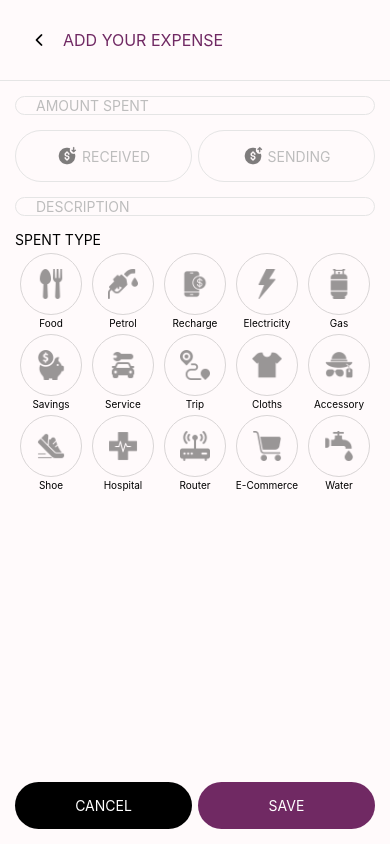
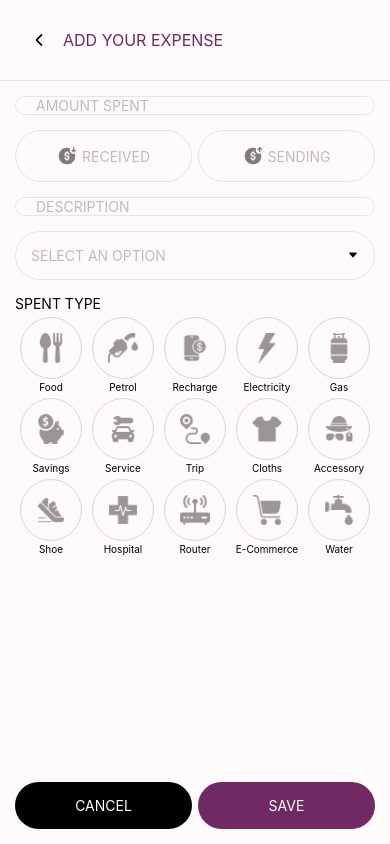
Before and after one commit to ASakkeer/rn-my-journey, a React Native app: screen /AddExpense in a window 390 px wide. Built offline with nearby package versions, Linux system fonts and the light colour scheme.

Commit message:
Add expense screen UI completed

```diff
--- /dev/null
+++ b/src/components/common/Dropdown.js
@@ -0,0 +1,151 @@
+import React, {useState} from 'react';
+import {StyleSheet, Modal} from 'react-native';
+import {
+  Button,
+  FlatList,
+  Ionicons,
+  Text,
+  TextInput,
+  TouchableOpacity,
+  View,
+} from '.';
+import {
+  DARK,
+  GREY_LIGHT,
+  GREY_X_LIGHT,
+  OVERLAY,
+  WHITE,
+} from '../../utils/colors';
+
+const paymentTypes = [
+  {id: 1, name: 'Amazon Pay'},
+  {id: 2, name: 'PhonePe'},
+  {id: 3, name: 'GPay'},
+  {id: 4, name: 'Paytm'},
+  {id: 5, name: 'Debit Card: Canara Bank'},
+  {id: 6, name: 'Debit Card: TMB'},
+  {id: 7, name: 'Cash'},
+];
+
+const _styles = StyleSheet.create({
+  overlay: {
+    flex: 1,
+    backgroundColor: OVERLAY,
+    justifyContent: 'center',
+  },
+  eachDropdownOption: {
+    borderBottomWidth: 1,
+  },
+});
+
+function Dropdown({searchOption = false, otherOption = false}) {
+  const [state, setState] = useState({
+    selectedValue: false,
+    enableOptions: false,
+    searchText: '',
+    otherText: '',
+  });
+
+  const handleAction = (key, value) => {
+    setState(prevData => ({
+      ...prevData,
+      [key]: value,
+    }));
+  };
+
+  const renderValueSection = () => (
+    <TouchableOpacity
+      borderWidth={1}
+      vPadding={15}
+      hPadding={15}
+      borderRadius={50}
+      borderColor={GREY_X_LIGHT}
+      row
+      aCenter
+      jCenter
+      onPress={() => handleAction('enableOptions', true)}>
+      <Text color={state?.selectedValue ? DARK : GREY_LIGHT} flex={1}>
+        {`${
+          state?.selectedValue ? state?.selectedValue?.name : 'SELECT AN OPTION'
+        }`}
+      </Text>
+      <Ionicons name="caret-down-outline" color={DARK} />
+    </TouchableOpacity>
+  );
+
+  const renderOthersContainer = () => (
+    <View mTop={15}>
+      <TextInput
+        placeholder="OTHERS"
+        borderRadius={7}
+        onChangeText={text => handleAction('otherText', text)}
+      />
+    </View>
+  );
+
+  const renderSearchContainer = () => (
+    <View mBottom={15}>
+      <TextInput placeholder="SEARCH" borderRadius={7} />
+    </View>
+  );
+  const renderEachOption = ({item}) => (
+    <TouchableOpacity
+      style={_styles.eachDropdownOption}
+      borderColor={GREY_X_LIGHT}
+      vPadding={15}
+      hPadding={15}
+      onPress={() => {
+        handleAction('selectedValue', item);
+        handleAction('enableOptions', false);
+      }}>
+      <Text>{item?.name}</Text>
+    </TouchableOpacity>
+  );
+
+  const renderAllOptions = () => (
+    <View>
+      <FlatList data={paymentTypes} renderItem={renderEachOption} />
+    </View>
+  );
+
+  const renderOptions = () => (
+    <Modal
+      visible={state?.enableOptions}
+      transparent={true}
+      animationType="fade">
+      <View style={_styles.overlay} vPadding={15} hPadding={15}>
+        <View
+          backgroundColor={WHITE}
+          vPadding={15}
+          hPadding={15}
+          borderRadius={7}>
+          {searchOption && renderSearchContainer()}
+          {renderAllOptions()}
+          {otherOption && renderOthersContainer()}
+          {otherOption && (
+            <Button
+              mTop={15}
+              disabled={!state?.otherText}
+              onPress={() => {
+                handleAction('enableOptions', false);
+                handleAction('selectedValue', {name: state?.otherText});
+              }}>
+              <Text center color={WHITE}>
+                SUBMIT
+              </Text>
+            </Button>
+          )}
+        </View>
+      </View>
+    </Modal>
+  );
+
+  return (
+    <View>
+      {renderValueSection()}
+      {renderOptions()}
+    </View>
+  );
+}
+
+export default Dropdown;
--- a/src/components/common/Text.js
+++ b/src/components/common/Text.js
@@ -7,9 +7,10 @@ const Text = ({
   fontSize,
   fontWeight,
   color,
-  textCenter,
+  center,
   testID,
   mBottom,
+  flex,
   style,
   ...rest
 }) => {
@@ -18,8 +19,9 @@ const Text = ({
     fontSize && {fontSize},
     fontWeight && {fontWeight},
     color && {color},
-    textCenter && {textAlign: 'center'},
+    center && {textAlign: 'center'},
     testID && {testID},
+    flex && {flex},
     mBottom && {marginBottom: mBottom},
     style,
   ];
--- a/src/components/common/TextInput.js
+++ b/src/components/common/TextInput.js
@@ -77,7 +77,6 @@ const styles = StyleSheet.create({
     paddingHorizontal: 20,
     color: DARK,
     borderRadius: 30,
-    textTransform: 'uppercase',
   },
 });
 
--- a/src/components/common/index.js
+++ b/src/components/common/index.js
@@ -26,6 +26,7 @@ import {
 } from './IconLibrary';
 import ModalView from './Modal';
 import TouchableOpacity from './TouchableOpacity';
+import Dropdown from './Dropdown';
 
 export {
   Button,
@@ -54,4 +55,5 @@ export {
   Zocial,
   ModalView,
   TouchableOpacity,
+  Dropdown,
 };
--- a/src/components/pages/AddExpense.js
+++ b/src/components/pages/AddExpense.js
@@ -10,6 +10,7 @@ import {
   FlatList,
   TouchableOpacity,
   KeyboardAvoidingView,
+  Dropdown,
 } from '../common';
 
 import {
@@ -152,12 +153,12 @@ function AddExpense({navigation}) {
         flex={1}
         mRight={3}
         onPress={navigateToBack}>
-        <Text color={WHITE} textCenter>
+        <Text color={WHITE} center>
           CANCEL
         </Text>
       </Button>
       <Button flex={1} mLeft={3}>
-        <Text color={WHITE} textCenter>
+        <Text color={WHITE} center>
           SAVE
         </Text>
       </Button>
@@ -204,7 +205,7 @@ function AddExpense({navigation}) {
           opacity={opacity}>
           <Image source={item?.source} width={30} height={30} />
         </View>
-        <Text fontSize={10} textCenter color={isSelected ? PRIMARY : DARK}>
+        <Text fontSize={10} center color={isSelected ? PRIMARY : DARK}>
           {item?.type}
         </Text>
       </TouchableOpacity>
@@ -241,9 +242,7 @@ function AddExpense({navigation}) {
           height={20}
           opacity={state?.expenseType === 'c' ? 1 : 0.5}
         />
-        <Text
-          color={state?.expenseType === 'c' ? SUCCESS : GREY_LIGHT}
-          textCenter>
+        <Text color={state?.expenseType === 'c' ? SUCCESS : GREY_LIGHT} center>
           RECEIVED
         </Text>
       </Button>
@@ -264,12 +263,16 @@ function AddExpense({navigation}) {
           height={20}
           opacity={state?.expenseType === 'd' ? 1 : 0.5}
         />
-        <Text
-          color={state?.expenseType === 'd' ? DANGER : GREY_LIGHT}
-          textCenter>
+        <Text color={state?.expenseType === 'd' ? DANGER : GREY_LIGHT} center>
           SENDING
         </Text>
       </Button>
+    </View>
+  );
+
+  const renderCustomDropdown = () => (
+    <View mBottom={15}>
+      <Dropdown />
     </View>
   );
 
@@ -285,6 +288,7 @@ function AddExpense({navigation}) {
           {renderAmountSpent()}
           {renderExpenceType()}
           {renderSpentTo()}
+          {renderCustomDropdown()}
           {renderSpentType()}
         </View>
         <View>{renderActions()}</View>
--- a/src/components/pages/AddSheet.js
+++ b/src/components/pages/AddSheet.js
@@ -60,12 +60,12 @@ function AddSheet({showAddSheet, setAddSheetModal}) {
         flex={1}
         mRight={3}
         onPress={() => setAddSheetModal(false)}>
-        <Text color={WHITE} textCenter>
+        <Text color={WHITE} center>
           CANCEL
         </Text>
       </Button>
       <Button flex={1} mLeft={3} disabled={isSaveDisabled}>
-        <Text color={WHITE} textCenter>
+        <Text color={WHITE} center>
           SAVE
         </Text>
       </Button>
--- a/src/components/pages/ListScreen.js
+++ b/src/components/pages/ListScreen.js
@@ -10,7 +10,7 @@ function ListScreen({navigation}) {
 
   const renderCreateSheetButton = () => (
     <Button onPress={() => setAddSheetModal(true)}>
-      <Text textCenter color={WHITE}>
+      <Text center color={WHITE}>
         CREATE NEW SHEET
       </Text>
     </Button>
@@ -40,7 +40,7 @@ function ListScreen({navigation}) {
 
   const renderAddExpenceButton = () => (
     <Button onPress={() => navigation?.navigate('AddExpense')}>
-      <Text textCenter color={WHITE}>
+      <Text center color={WHITE}>
         ADD EXPENSE
       </Text>
     </Button>
--- a/src/components/pages/SheetList.js
+++ b/src/components/pages/SheetList.js
@@ -63,7 +63,7 @@ function SheetList({navigation}) {
             mRight={3}
             backgroundColor={DARK}
             onPress={navigateToBack}>
-            <Text textCenter color={WHITE}>
+            <Text center color={WHITE}>
               CANCEL
             </Text>
           </Button>
@@ -71,7 +71,7 @@ function SheetList({navigation}) {
             <Ionicons name="add" size={18} color={WHITE} />
           </Button>
           <Button flex={1} mLeft={3} disabled={!selectedSheet}>
-            <Text textCenter color={WHITE}>
+            <Text center color={WHITE}>
               VIEW
             </Text>
           </Button>
--- a/src/utils/colors.js
+++ b/src/utils/colors.js
@@ -23,4 +23,6 @@ export const SUCCESS = '#43A047';
 export const WARNING = '#EF6C00';
 export const DANGER = '#E53935';
 
+export const OVERLAY = 'rgba(0, 0, 0, 0.6)';
+
 export const TRANSPARENT = 'transparent';
```
